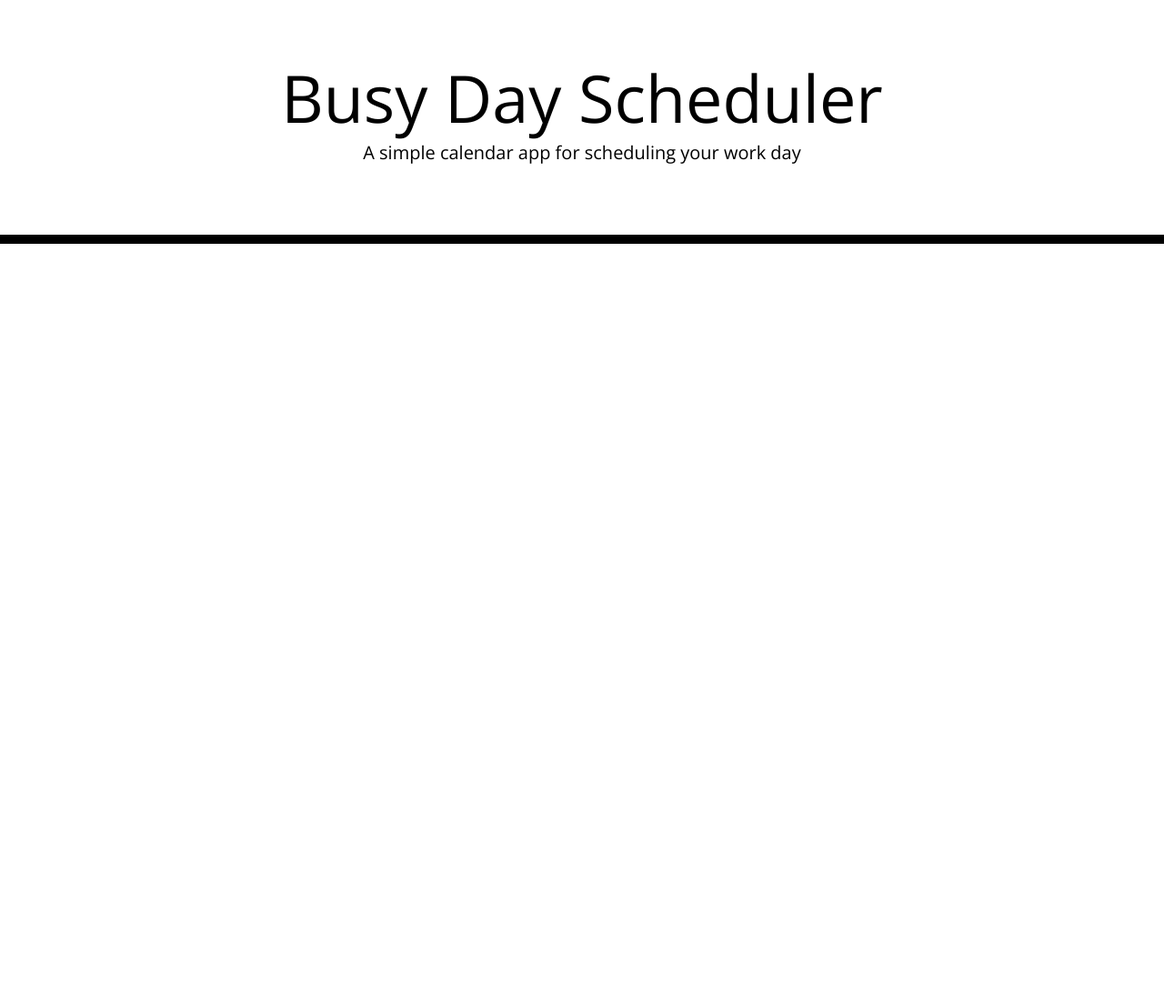
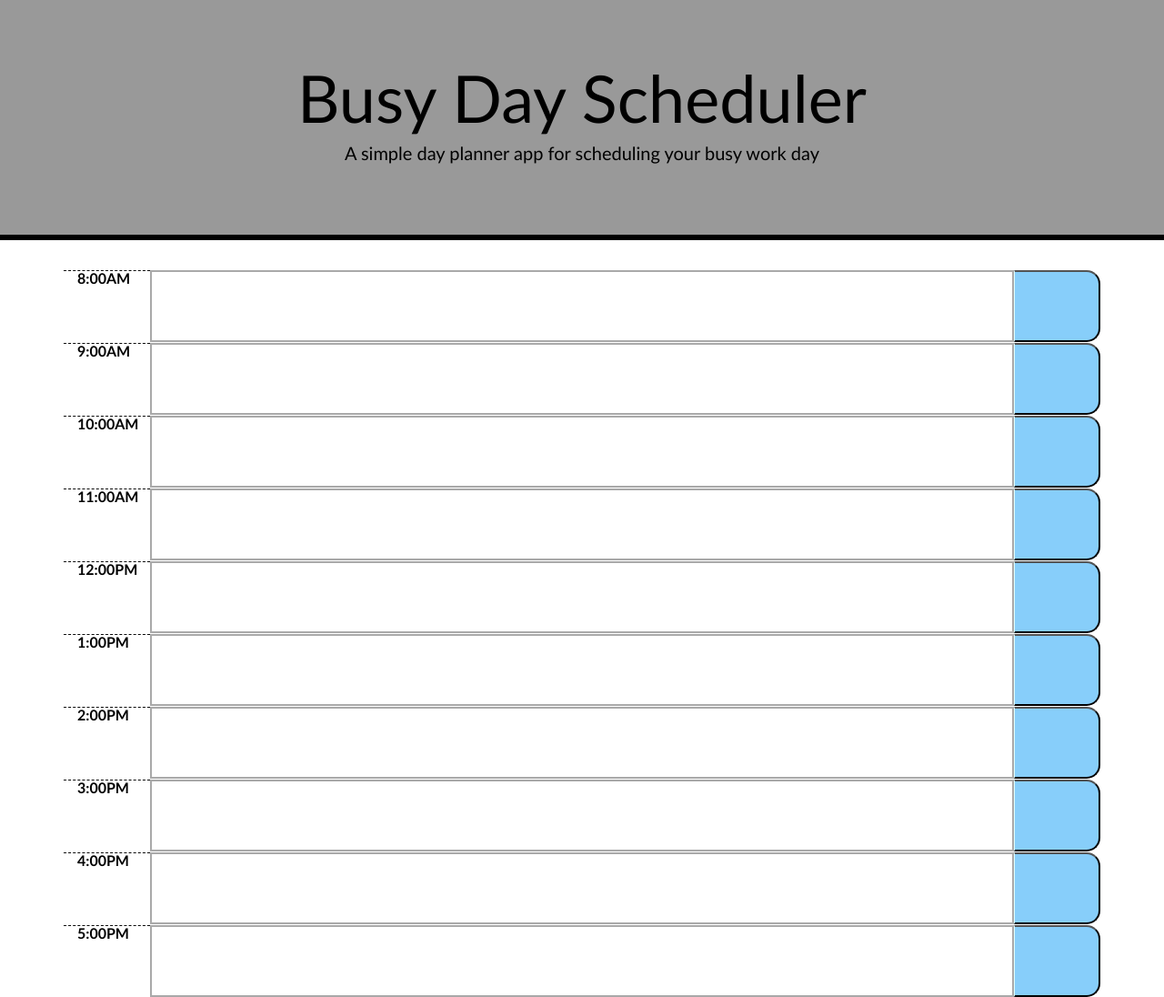
Before and after one commit to Michael-Bee/Busy_Day_Scheduler, a plain HTML site: page index.html in a window 1280 px wide. Shown: the whole page at 91% size. Before the commit the page ends 800 px from the top, so only its background shows below. Drawn offline with nearby package versions, Linux system fonts and the light colour scheme; files that its build step writes are made by us from their sources.

Commit message:
Set up hourly divs and buttons based on given CSS, personalized a few styles.

```diff
--- a/assets/css/style.css
+++ b/assets/css/style.css
@@ -1,5 +1,5 @@
 body {
-  font-family: 'Open Sans', sans-serif;
+  font-family: 'Trebuchet MS', 'Lucida Sans Unicode', 'Lucida Grande', 'Lucida Sans', Arial, sans-serif;
   font-size: 16px;
   line-height: 1;
 }
@@ -15,14 +15,15 @@ textarea {
 
 .jumbotron {
   text-align: center;
-  background-color: transparent;
+  background-color: #999999;
   color: black;
   border-radius: 0;
-  border-bottom: 10px solid black;
+  border-bottom: 6px solid black;
 }
 
 .description {
   white-space: pre-wrap;
+  border: 2px solid darkgrey;
 }
 
 .time-block {
@@ -39,6 +40,7 @@ textarea {
 .hour {
   background-color: #ffffff;
   color: #000000;
+  font-weight: bold;
   border-top: 1px dashed #000000;
 }
 
@@ -58,10 +60,10 @@ textarea {
 }
 
 .saveBtn {
-  border-left: 1px solid black;
+  border-left: 1px solid lightcyan;
   border-top-right-radius: 15px;
   border-bottom-right-radius: 15px;
-  background-color: #06aed5;
+  background-color: lightskyblue;
   color: white;
 }
 
--- a/index.html
+++ b/index.html
@@ -18,18 +18,81 @@
       href="https://fonts.googleapis.com/css?family=Open+Sans&display=swap"
       rel="stylesheet"
     />
-    <link rel="stylesheet" href="style.css" />
+    <link rel="stylesheet" href="./assets/css/style.css" />
+
+
     <title>Busy Day Scheduler</title>
   </head>
 
   <body>
     <header class="jumbotron">
       <h1 class="display-3">Busy Day Scheduler</h1>
-      <p class="lead">A simple calendar app for scheduling your work day</p>
+      <p class="lead">A simple day planner app for scheduling your busy work day</p>
       <p id="currentDay" class="lead"></p>
     </header>
+
     <div class="container">
       <!-- Timeblocks go here -->
+      <div id="hour0800" class="row">
+        <div class="hour col-1">8:00AM</div>
+        <textarea class="description col-10"></textarea>
+        <button class="saveBtn col-1"></button>
+      </div>
+
+      <div id="hour0900" class="row">
+        <div class="hour col-1">9:00AM</div>
+        <textarea class="description col-10"></textarea>
+        <button class="saveBtn col-1"></button>
+      </div>
+
+      <div id="hour1000" class="row">
+        <div class="hour col-1">10:00AM</div>
+        <textarea class="description col-10"></textarea>
+        <button class="saveBtn col-1"></button>
+      </div>
+
+      <div id="hour1100" class="row">
+        <div class="hour col-1">11:00AM</div>
+        <textarea class="description col-10"></textarea>
+        <button class="saveBtn col-1"></button>
+      </div>
+
+      <div id="hour1200" class="row">
+        <div class="hour col-1">12:00PM</div>
+        <textarea class="description col-10"></textarea>
+        <button class="saveBtn col-1"></button>
+      </div>
+
+      <div id="hour1300" class="row">
+        <div class="hour col-1">1:00PM</div>
+        <textarea class="description col-10"></textarea>
+        <button class="saveBtn col-1"></button>
+      </div>
+
+      <div id="hour1400" class="row">
+        <div class="hour col-1">2:00PM</div>
+        <textarea class="description col-10"></textarea>
+        <button class="saveBtn col-1"></button>
+      </div>
+
+      <div id="hour1500" class="row">
+        <div class="hour col-1">3:00PM</div>
+        <textarea class="description col-10"></textarea>
+        <button class="saveBtn col-1"></button>
+      </div>
+
+      <div id="hour1600" class="row">
+        <div class="hour col-1">4:00PM</div>
+        <textarea class="description col-10"></textarea>
+        <button class="saveBtn col-1"></button>
+      </div>
+
+      <div id="hour1700" class="row">
+        <div class="hour col-1">5:00PM</div>
+        <textarea class="description col-10"></textarea>
+        <button class="saveBtn col-1"></button>
+      </div>
+
     </div>
 
     <script src="https://cdnjs.cloudflare.com/ajax/libs/jquery/3.2.1/jquery.min.js"></script>
```
